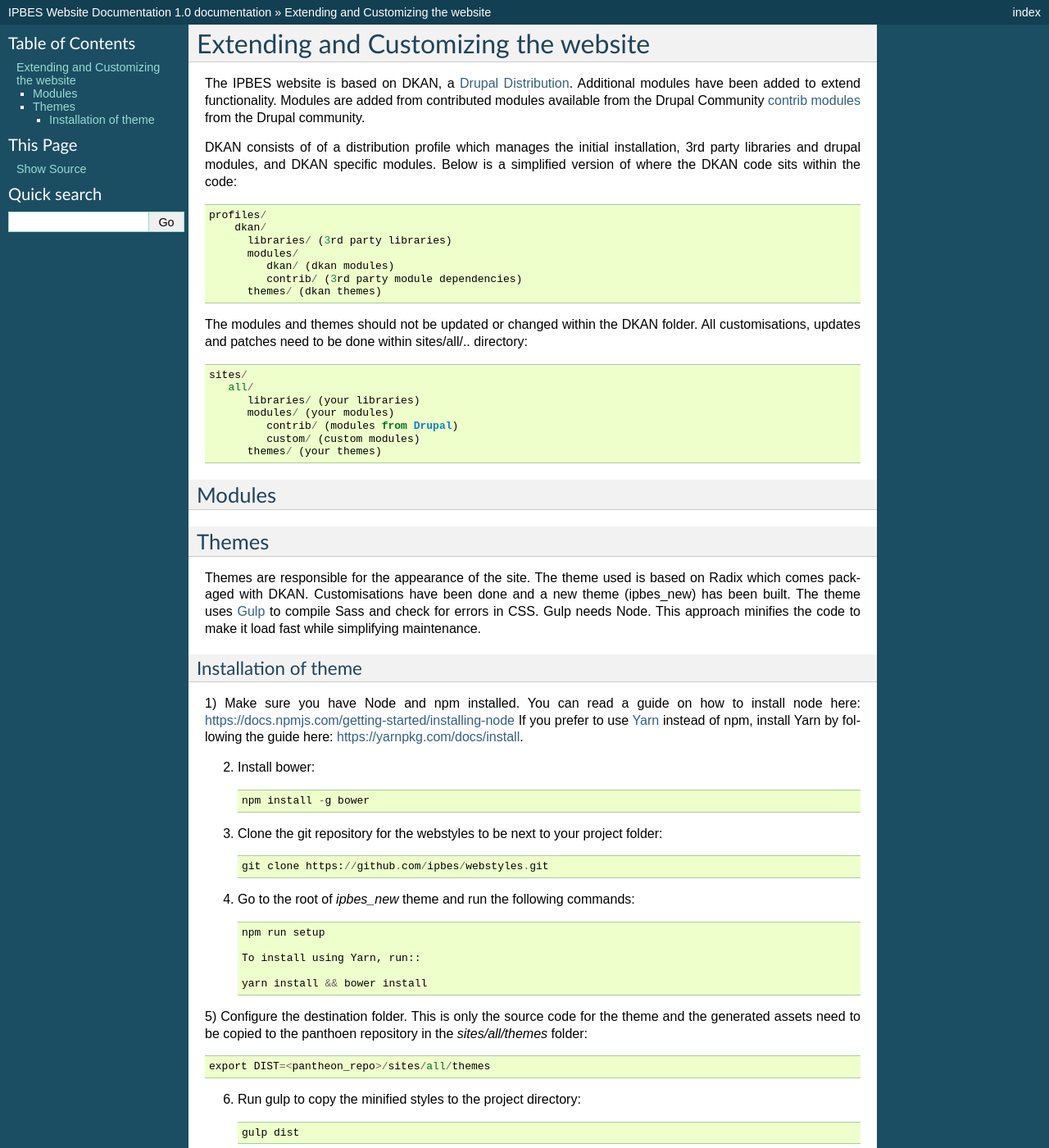
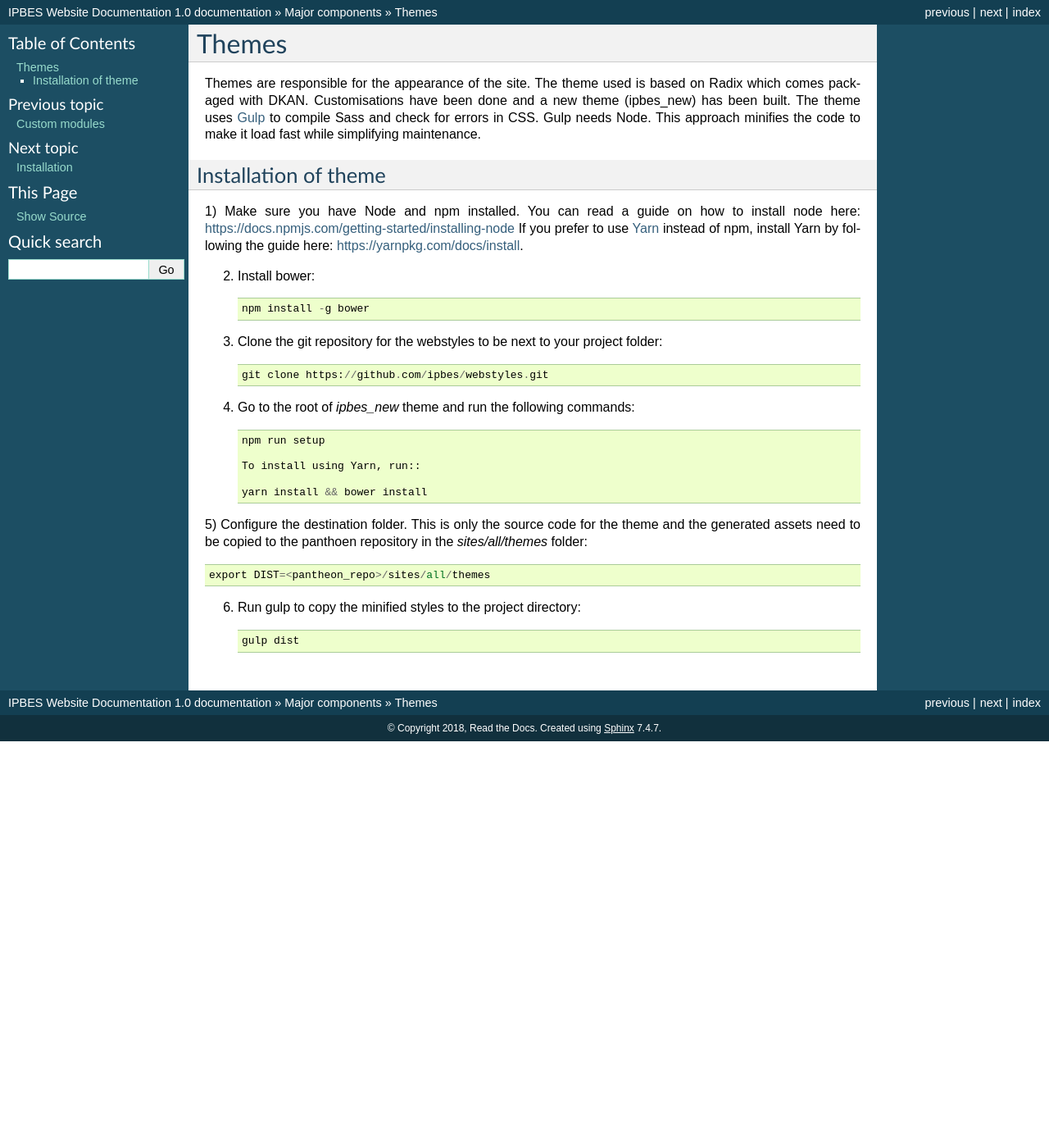
Before and after one commit to ipbes/ipbeswebdocs, a Sphinx documentation site: the page built from docs/components/theme.rst, in a window 1280 px wide and 1400 px high. Shown: the whole window at 82% size. Built offline with Sphinx 7.4.7, drawn with Linux system fonts in a browser that asks for light colours; pages that are not in the unit, such as notebooks, are missing from menus; some of the changed text lies outside the part shown.

Commit message:
move theme to components

```diff
--- a/docs/components/modules/index.rst
+++ b/docs/components/modules/index.rst
@@ -1,6 +1,6 @@
+Modules
+=======
 
-Modules
--------
 
 .. toctree::
    :maxdepth: 1
--- a/docs/extensions.rst
+++ b/docs/components/theme.rst
@@ -1,32 +1,6 @@
-Extending and Customizing the website
-=====================================
-The IPBES website is based on DKAN, a `Drupal
-Distribution <https://drupal.org/documentation/build/distributions>`_. Additional modules have been added to extend functionality. Modules are added from contributed modules available from the Drupal Community `contrib  modules <https://www.drupal.org/project/project_module>`_ from the Drupal community.
+Themes
+======
 
-DKAN consists of of a distribution profile which manages the initial installation, 3rd party libraries and drupal modules, and DKAN specific modules. Below is a simplified version of where the DKAN code sits within the code::
-
-   profiles/
-       dkan/
-         libraries/ (3rd party libraries)
-         modules/
-            dkan/ (dkan modules)
-            contrib/ (3rd party module dependencies)
-         themes/ (dkan themes)
-
-The modules and themes should not be updated or changed within the DKAN folder. All customisations, updates and patches need to be done within sites/all/.. directory::
-
-   sites/
-      all/
-         libraries/ (your libraries)
-         modules/ (your modules)
-            contrib/ (modules from Drupal)
-            custom/ (custom modules)
-         themes/ (your themes)
-
-Modules
--------
-Themes
-------
 Themes are responsible for the appearance of the site. The theme used is based on Radix which comes packaged with DKAN. Customisations have been done and a new theme (ipbes_new) has been built. The theme uses Gulp_ to compile Sass and check for errors in CSS. Gulp needs Node. This approach minifies the code to make it load fast while simplifying maintenance.
 
 Installation of theme
```
Also changed, not shown: docs/components/index.rst (+25 -0 lines).
